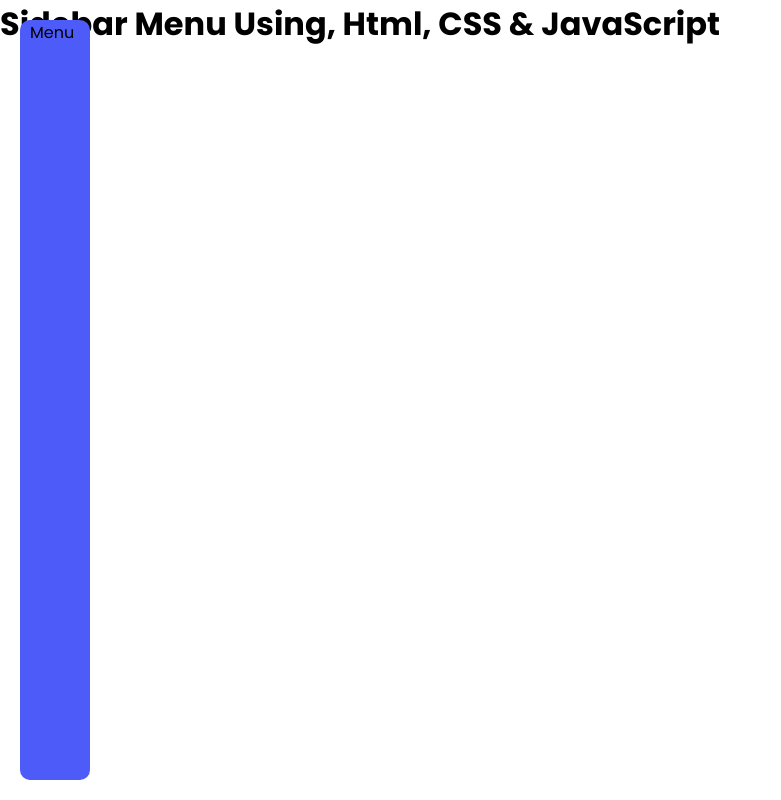
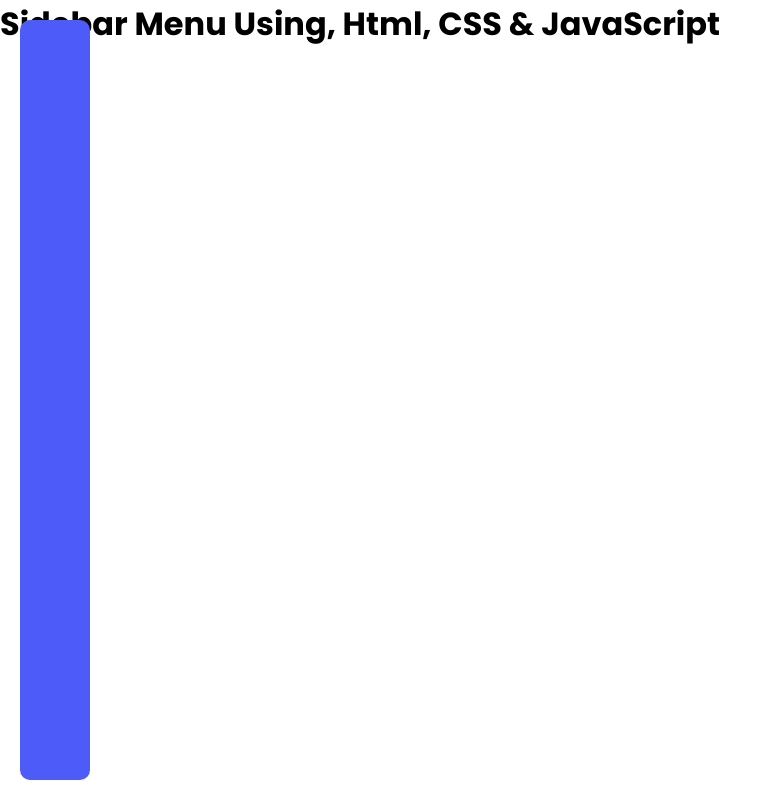
Before and after one commit to ibrunoss/sidebar-menu, a React (Create React App) app: page / in a window 1280 px wide. Shown: the whole page, without its empty margins (0-781 px from the left). Built offline with nearby package versions, Linux system fonts and the light colour scheme.

Commit message:
update: Menu component
- Removed overflow-x in MenuStyled
- MenuContainerStyled created
- Set require children props in MenuProps
- Apply  MenuContainerStyled
- Use children

```diff
--- a/src/components/navigation/Menu/Menu.tsx
+++ b/src/components/navigation/Menu/Menu.tsx
@@ -11,15 +11,26 @@ const MenuStyled = styled("div")<MenuProps>`
   background-color: #4d5bf9;
   border-left: 10px solid #4d5bf9;
   transition: 0.5s;
-  overflow-x: hidden;
+`;
+
+const MenuContainerStyled = styled("ul")`
+  position: absolute;
+  top: 0;
+  left: 0;
+  width: 100%;
 `;
 interface MenuProps {
   open?: boolean;
+  children: React.ReactNode;
 }
 
 const Menu: React.FC<MenuProps> = (props) => {
-  const { open } = props;
-  return <MenuStyled open={open}>Menu</MenuStyled>;
+  const { open, children } = props;
+  return (
+    <MenuStyled open={open}>
+      <MenuContainerStyled>{children}</MenuContainerStyled>
+    </MenuStyled>
+  );
 };
 
 export default Menu;
```
